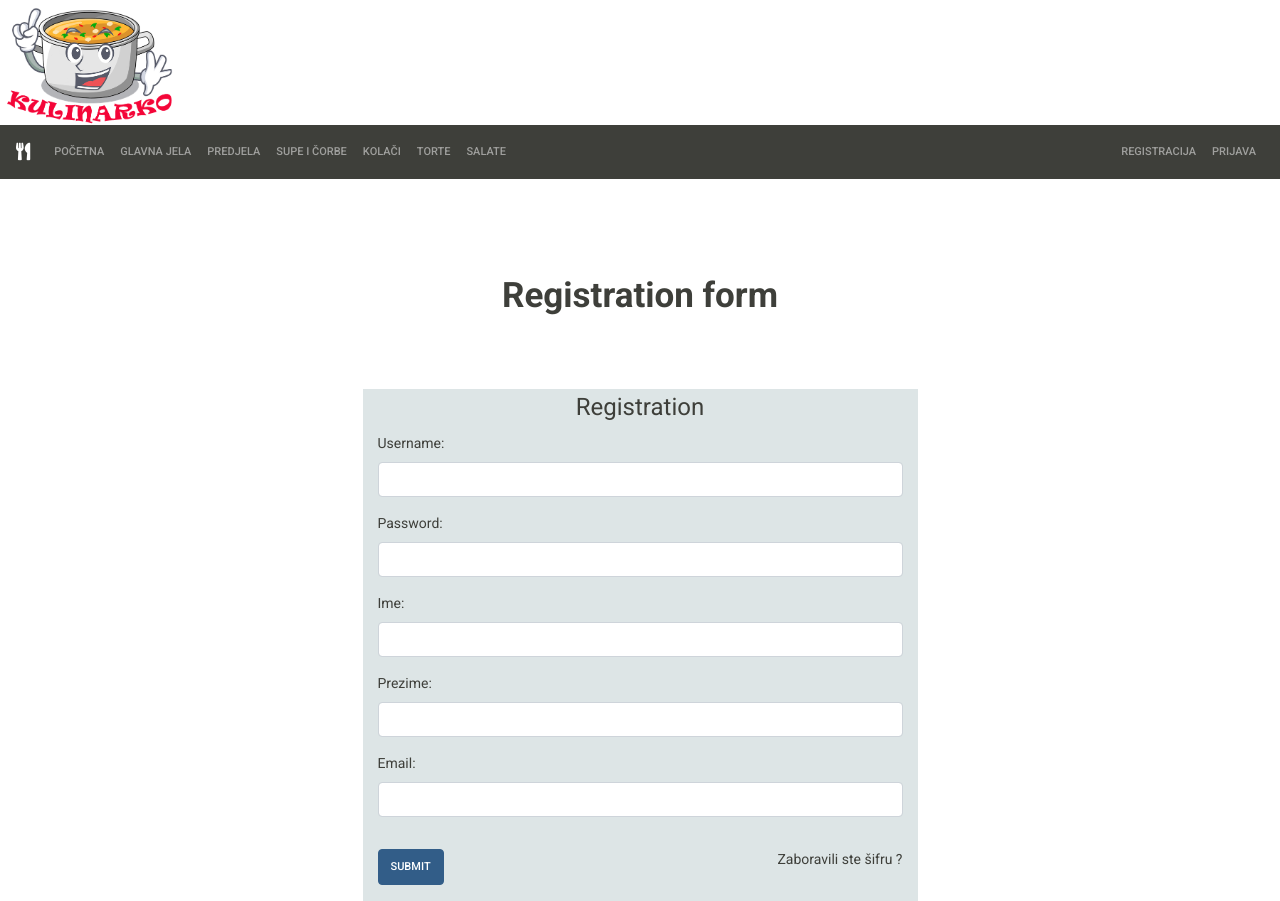
After one commit to mikruli/kulinarko, a PHP site: page /registration.php in a window 1280 px wide. The commit adds this page. Run offline with PHP 8.4, Linux system fonts and the light colour scheme.

Commit message:
Dodate forme za registraciju i prijavu korisnika

```diff
--- a/glavnaJela.php
+++ b/glavnaJela.php
@@ -60,10 +60,10 @@
             </ul>
             <ul class="navbar-nav ml-auto">
                 <li class="nav-item">
-                    <a class="nav-link" href="#"> Registracija </a>
+                    <a class="nav-link" href="registration.php"> Registracija </a>
                 </li>
                 <li class="nav-item">
-                    <a class="nav-link" href="#"> Prijava </a>
+                    <a class="nav-link" href="login.html"> Prijava </a>
                 </li>
             </ul>
             <!-- <form class="form-inline my-2 my-lg-0">
--- a/index.php
+++ b/index.php
@@ -60,10 +60,10 @@
             </ul>
             <ul class="navbar-nav ml-auto">
                 <li class="nav-item">
-                    <a class="nav-link" href="#"> Registracija </a>
+                    <a class="nav-link" href="registration.php"> Registracija </a>
                 </li>
                 <li class="nav-item">
-                    <a class="nav-link" href="#"> Prijava </a>
+                    <a class="nav-link" href="login.html"> Prijava </a>
                 </li>
             </ul>
             <!-- <form class="form-inline my-2 my-lg-0">
--- a/kolaci.php
+++ b/kolaci.php
@@ -60,10 +60,10 @@
             </ul>
             <ul class="navbar-nav ml-auto">
                 <li class="nav-item">
-                    <a class="nav-link" href="#"> Registracija </a>
+                    <a class="nav-link" href="registration.php"> Registracija </a>
                 </li>
                 <li class="nav-item">
-                    <a class="nav-link" href="#"> Prijava </a>
+                    <a class="nav-link" href="login.html"> Prijava </a>
                 </li>
             </ul>
             <!-- <form class="form-inline my-2 my-lg-0">
--- a/predjela.php
+++ b/predjela.php
@@ -60,10 +60,10 @@
             </ul>
             <ul class="navbar-nav ml-auto">
                 <li class="nav-item">
-                    <a class="nav-link" href="#"> Registracija </a>
+                    <a class="nav-link" href="registration.php"> Registracija </a>
                 </li>
                 <li class="nav-item">
-                    <a class="nav-link" href="#"> Prijava </a>
+                    <a class="nav-link" href="login.html"> Prijava </a>
                 </li>
             </ul>
             <!-- <form class="form-inline my-2 my-lg-0">
--- a/receptDetaljno.php
+++ b/receptDetaljno.php
@@ -60,10 +60,10 @@
             </ul>
             <ul class="navbar-nav ml-auto">
                 <li class="nav-item">
-                    <a class="nav-link" href="#"> Registracija </a>
+                    <a class="nav-link" href="registration.php"> Registracija </a>
                 </li>
                 <li class="nav-item">
-                    <a class="nav-link" href="#"> Prijava </a>
+                    <a class="nav-link" href="login.html"> Prijava </a>
                 </li>
             </ul>
             <!-- <form class="form-inline my-2 my-lg-0">
--- /dev/null
+++ b/registration.php
@@ -0,0 +1,114 @@
+<!DOCTYPE html>
+<html lang="en">
+<head>
+    <meta charset="UTF-8">
+    <meta name="viewport" content="width=device-width, initial-scale=1.0">
+
+    <!-- Autor prezentacije i alat koji je koristen za izradu prezentacije -->
+    <meta name="authors" content="Dragica Radivojevic, Ranko Korlat i Dejan Kumric">
+    <meta name="generator" content="Visual Studio Code">
+
+    <!-- Za izradu prezentacije koristi se lokalna kopija Bootstrap-a 4. -->
+    <link rel="stylesheet" type="text/css" href="./bootstrap/bootstrap.css">
+    <!-- I koristim besplatne Font Awesome fontove za znak brenda. -->
+    <link rel="stylesheet" href="./fontawesome/css/all.css">
+    <!-- Moji stilovi -->
+    <link rel="stylesheet" type="text/css" href="./css/nasiStilovi.css">
+
+    <!-- Neophodni skriptovi jQuery, popper.js i bootstrap.js-->
+    <script src="./jquery/jquery-3.4.1.js"></script>
+    <script src="./popper/popper.js"></script>
+    <script src="./js/bootstrap.js"></script>
+
+    <meta http-equiv="X-UA-Compatible" content="ie=edge">
+    <title> Registration page </title>
+</head>
+<body>
+
+    <div class="masthead">
+    </div>
+    <!-- NAVIGACIONI BAR - Bootswatch - tema Sandstone -->
+    <nav class="navbar navbar-expand-lg navbar-dark bg-primary">
+        <!-- <a class="navbar-brand" href="#"> Navbar </a> -->
+        <a class="navbar-brand" href="index.php"> <i class="fas fa-utensils"></i> </a>
+        <button class="navbar-toggler" type="button" data-toggle="collapse" data-target="#navbarColor01" aria-controls="navbarColor01" aria-expanded="false" aria-label="Toggle navigation">
+            <span class="navbar-toggler-icon"></span>
+        </button>
+
+        <div class="collapse navbar-collapse" id="navbarColor01">
+            <ul class="navbar-nav mr-auto">
+                <li class="nav-item">
+                    <a class="nav-link" href="./index.php"> Početna <span class="sr-only">(current)</span></a>
+                </li>
+                <li class="nav-item">
+                    <a class="nav-link" href="./glavnaJela.php"> Glavna jela </a>
+                </li>
+                <li class="nav-item">
+                    <a class="nav-link" href="./predjela.php"> Predjela </a>
+                </li>
+                <li class="nav-item">
+                    <a class="nav-link" href="./supeIcorbe.php"> Supe i čorbe </a>
+                </li>
+                <li class="nav-item">
+                    <a class="nav-link" href="./kolaci.php"> Kolači </a>
+                </li>
+                <li class="nav-item">
+                    <a class="nav-link" href="./torte.php"> Torte </a>
+                </li>
+                <li class="nav-item">
+                    <a class="nav-link" href="./salate.php"> Salate </a>
+                </li>
+            </ul>
+            <ul class="navbar-nav ml-auto">
+                <li class="nav-item">
+                    <a class="nav-link" href="registration.php"> Registracija </a>
+                </li>
+                <li class="nav-item">
+                    <a class="nav-link" id="sign_up" href="./login.html"> Prijava </a>
+                </li>
+            </ul>
+            <!-- <form class="form-inline my-2 my-lg-0">
+                <input class="form-control mr-sm-2" type="text" placeholder="Search">
+                <button class="btn btn-secondary my-2 my-sm-0" type="submit"> Search </button>
+            </form> -->
+        </div>
+    </nav>
+
+    <div class="container mt-5 pt-5">
+
+        <h1 class="text-center mb-5 pb-4"> <strong> Registration form </strong> </h1>
+
+        <form id="formaPrijava" class="col-md-6 mx-auto" action="" style="background-color: rgb(221, 229, 230)">
+            <fieldset>
+                <legend style="text-align: center"> Registration </legend>
+                <div class="form-group">
+                    <label for="imeNaloga"> Username: </label>
+                    <input class="form-control" type="text" name="imeNaloga" id="imeNaloga">
+                </div>
+                <div class="form-group">
+                    <label for="sifra"> Password: </label>
+                    <input class="form-control" type="text" name="sifra" id="sifra">
+                </div>
+                <div class="form-group">
+                    <label for="imeKorisnika"> Ime: </label>
+                    <input class="form-control" type="text" name="imeKorisnika" id="imeKorisnika">
+                </div>
+                <div class="form-group">
+                    <label for="prezimeKorisnika"> Prezime: </label>
+                    <input class="form-control" type="text" name="prezimeKorisnika" id="prezimeKorisnika">
+                </div>
+                <div class="form-group">
+                    <label for="elAdresa"> Email: </label>
+                    <input class="form-control" type="text" name="elAdresa" id="elAdresa">
+                </div>
+                <div class="form-group pt-3">
+                    <button type="submit" class="btn btn-primary"> Submit </button>
+                    <span class="float-right"> Zaboravili ste šifru ? </span>
+                </div>
+            </fieldset>
+        </form>
+
+    </div>
+
+</body>
+</html>
--- a/salate.php
+++ b/salate.php
@@ -60,10 +60,10 @@
             </ul>
             <ul class="navbar-nav ml-auto">
                 <li class="nav-item">
-                    <a class="nav-link" href="#"> Registracija </a>
+                    <a class="nav-link" href="registration.php"> Registracija </a>
                 </li>
                 <li class="nav-item">
-                    <a class="nav-link" href="#"> Prijava </a>
+                    <a class="nav-link" href="login.html"> Prijava </a>
                 </li>
             </ul>
             <!-- <form class="form-inline my-2 my-lg-0">
--- a/supeIcorbe.php
+++ b/supeIcorbe.php
@@ -60,10 +60,10 @@
             </ul>
             <ul class="navbar-nav ml-auto">
                 <li class="nav-item">
-                    <a class="nav-link" href="#"> Registracija </a>
+                    <a class="nav-link" href="registration.php"> Registracija </a>
                 </li>
                 <li class="nav-item">
-                    <a class="nav-link" href="#"> Prijava </a>
+                    <a class="nav-link" href="login.html"> Prijava </a>
                 </li>
             </ul>
             <!-- <form class="form-inline my-2 my-lg-0">
--- a/torte.php
+++ b/torte.php
@@ -60,10 +60,10 @@
             </ul>
             <ul class="navbar-nav ml-auto">
                 <li class="nav-item">
-                    <a class="nav-link" href="#"> Registracija </a>
+                    <a class="nav-link" href="registration.php"> Registracija </a>
                 </li>
                 <li class="nav-item">
-                    <a class="nav-link" href="#"> Prijava </a>
+                    <a class="nav-link" href="login.html"> Prijava </a>
                 </li>
             </ul>
             <!-- <form class="form-inline my-2 my-lg-0">
```
Also changed, not shown: jwt-rest-api/api/update_user.php (added, +114 -0 lines), jwt-rest-api/objects/user.php (+47 -1 lines), login.html (added, +102 -0 lines), css/nasiStilovi.css (line endings or trailing spaces).
